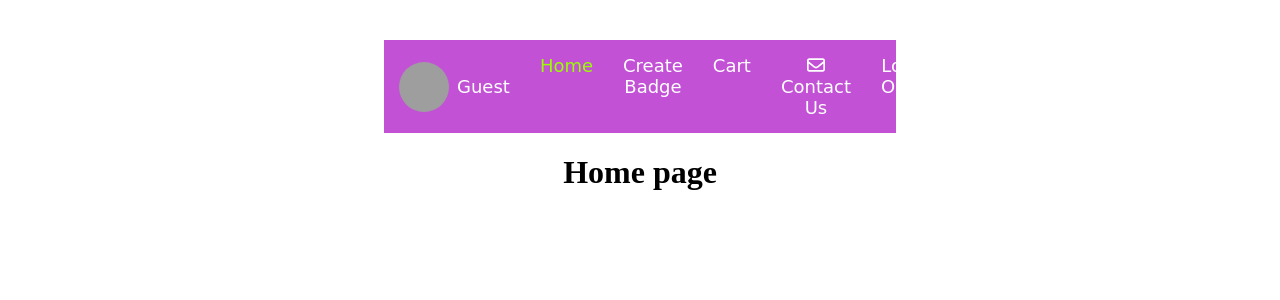
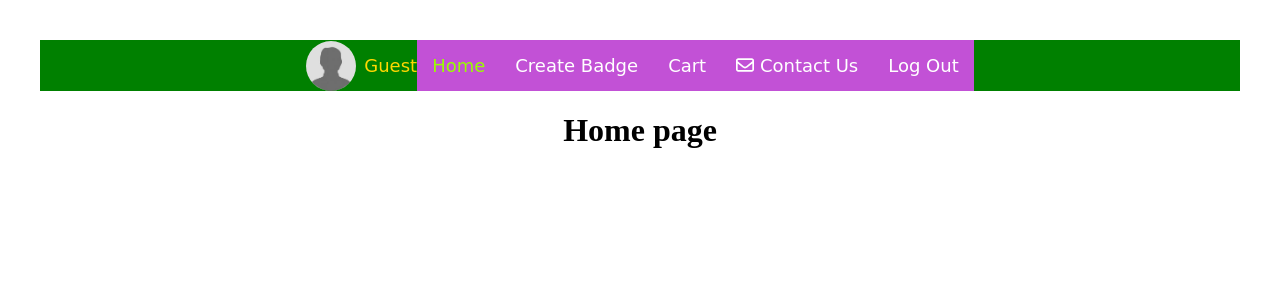
Before and after one commit to Brank8/BadgeBoutique-App, a React (Vite) app: page / in a window 1280 px wide. Both pictures are taken after a click on the element "here". Shown: the top 300 px of the page. Built offline with nearby package versions, Linux system fonts and the light colour scheme; grey boxes are pictures that could not be loaded.

Commit message:
Fix navbar

```diff
--- a/src/App.jsx
+++ b/src/App.jsx
@@ -7,6 +7,7 @@ import Cart from './pages/Cart/Cart';
 import CreateBadge from './pages/CreateBadge/CreateBadge';
 import { GoogleOAuthProvider } from '@react-oauth/google';
 import { jwtDecode } from 'jwt-decode';
+import guestImage from '../public/guest.jpg';
 
 function App() {
     const [isAuthenticated, setIsAuthenticated] = useState(false);
@@ -16,41 +17,50 @@ function App() {
 
 useEffect(() => {
   const token = localStorage.getItem('token');
+
   if (token) {
     if (token === 'guest-token') {
+      // Handle guest token
       setIsAuthenticated(true);
       setUserName('Guest');
-        setUserPicture('default_picture_url');
-      } else if (typeof token === 'string') {
+      setUserPicture(guestImage);
+    } else {
+      // Only attempt to decode if it's a valid JWT
+      if (typeof token === 'string' && token.split(".").length === 3) {
         try {
           const decoded = jwtDecode(token);
           setIsAuthenticated(true);
+
+          // Additional checks before setting the userName and userPicture
+          if (typeof decoded.name === 'string') {
             setUserName(decoded.name);
+          }
+
+          if (typeof decoded.picture === 'string' && decoded.picture.startsWith('http')) {
             setUserPicture(decoded.picture);
+          }
         } catch (error) {
           console.error('Error decoding token:', error);
+          // Potentially handle the error by logging out or other measures
+          setIsAuthenticated(false);
+          setUserName('');
+          setUserPicture('');
         }
       }
+    }
+  } else {
+    // Handle the case where there is no token in localStorage
+    setIsAuthenticated(false);
+    setUserName('');
+    setUserPicture('');
   }
 }, []);
 
     const handleLoginSuccess = (userData) => {
         localStorage.setItem('token', userData.token);
         setIsAuthenticated(true);
-
-    if (userData.token !== 'guest-token') {
-      try {
-        const decoded = jwtDecode(userData.token);
-        setUserName(decoded.name);
-        setUserPicture(decoded.picture);
-      } catch (error) {
-        console.error('Error decoding token:', error);
-      }
-    } else {
-      // Handle guest login
-      setUserName('Guest');
-      setUserPicture('default_picture_url');
-    }
+        setUserName(userData.name);
+        setUserPicture(userData.picture);
     };
 
     const handleLogout = () => {
--- a/src/components/Header/Header.css
+++ b/src/components/Header/Header.css
@@ -1,6 +1,6 @@
 header {
     display: flex;
-    flex-direction: column;
+    flex-direction: row;
     justify-content: center;
     width: 100%;
     position: sticky;
@@ -8,10 +8,11 @@ header {
     left: 0;
     align-items: center;
     z-index: 35;
+    background-color: green;
 }
 
   .navStyle {
-      width: 40vw;
+      min-width: 40vw;
       display: flex;
       justify-content: space-between;
       background-color: #c251d6;
@@ -89,15 +90,17 @@ header {
     background: #f46161;
   }
 
-
   .userPicture {
-    width: 50px; /* Adjust size as needed */
-    height: 50px; /* Adjust size as needed */
-    border-radius: 50%; /* Makes the image round */
+    width: 50px;
+    height: 50px;
+    border-radius: 50%;
     margin-right: 8px;
   }
 
   .userInfo {
     display: flex;
     align-items: center;
-  }
+    font-size: 18px;
+    font-family: "Comic Sans MS", 'Rajdhani', fantasy, sans-serif;
+    color: gold;
+}
--- a/src/components/Header/Header.jsx
+++ b/src/components/Header/Header.jsx
@@ -8,11 +8,11 @@ function Header({ onNavigate, onLogout, currentPage, userName, userPicture }) {
     console.log(userName, userPicture); // Add this to debug
     return (
     <header className='header'>
-        <nav className="navStyle">
-        <div className='navButton userInfo'>
-    {userPicture && <img src={userPicture} alt="User" className="userPicture" />}
+        <div className='userInfo'>
+    {userPicture && <img src={userPicture} alt="user" className="userPicture" />}
     <span>{userName}</span>
   </div>
+  <nav className="navStyle">
         <div className={currentPage === 'home' ? 'navButton active' : 'navButton'} onClick={() => onNavigate('home')}>Home</div>
         <div className={currentPage === 'create-badge' ? 'navButton active' : 'navButton'} onClick={() => onNavigate('create-badge')}>Create Badge</div>
         <div className={currentPage === 'cart' ? 'navButton active' : 'navButton'} onClick={() => onNavigate('cart')}>Cart</div>
--- a/src/pages/Login/Login.jsx
+++ b/src/pages/Login/Login.jsx
@@ -4,13 +4,14 @@ import { GoogleLogin } from '@react-oauth/google';
 import { jwtDecode } from 'jwt-decode';
 import PropTypes from 'prop-types';
 import './Login.css'
+import guestImage from '../../../public/guest.jpg';
 
 function Login({ onAuthenticated }) {
   const navigate = useNavigate();
 
   useEffect(() => {
     const token = localStorage.getItem('token');
-    if (token && typeof token === 'string') {
+    if (token && token !== 'guest-token' && typeof token === 'string' && token.split(".").length === 3) {
       try {
         const decoded = jwtDecode(token);
         onAuthenticated({ name: decoded.name, picture: decoded.picture });
@@ -18,6 +19,9 @@ function Login({ onAuthenticated }) {
       } catch (error) {
         console.error('Error decoding token:', error);
       }
+    } else if (token === 'guest-token') {
+      onAuthenticated({ name: 'Guest', picture: guestImage });
+      navigate('/');
     }
   }, [navigate, onAuthenticated]);
 
@@ -39,7 +43,7 @@ function Login({ onAuthenticated }) {
   const handleGuestLogin = () => {
     const guestToken = 'guest-token';
     localStorage.setItem('token', guestToken);
-    onAuthenticated({ token: guestToken, name: 'Guest', picture: "https://images.macrumors.com/t/n4CqVR2eujJL-GkUPhv1oao_PmI=/1600x/article-new/2019/04/guest-user-250x250.jpg" });
+    onAuthenticated({ token: guestToken, name: 'Guest', picture: guestImage });
     navigate('/');
   };
 
```
Also changed, not shown: public/guest.jpg (added). Lines whose indentation alone changed are shown as unchanged.
